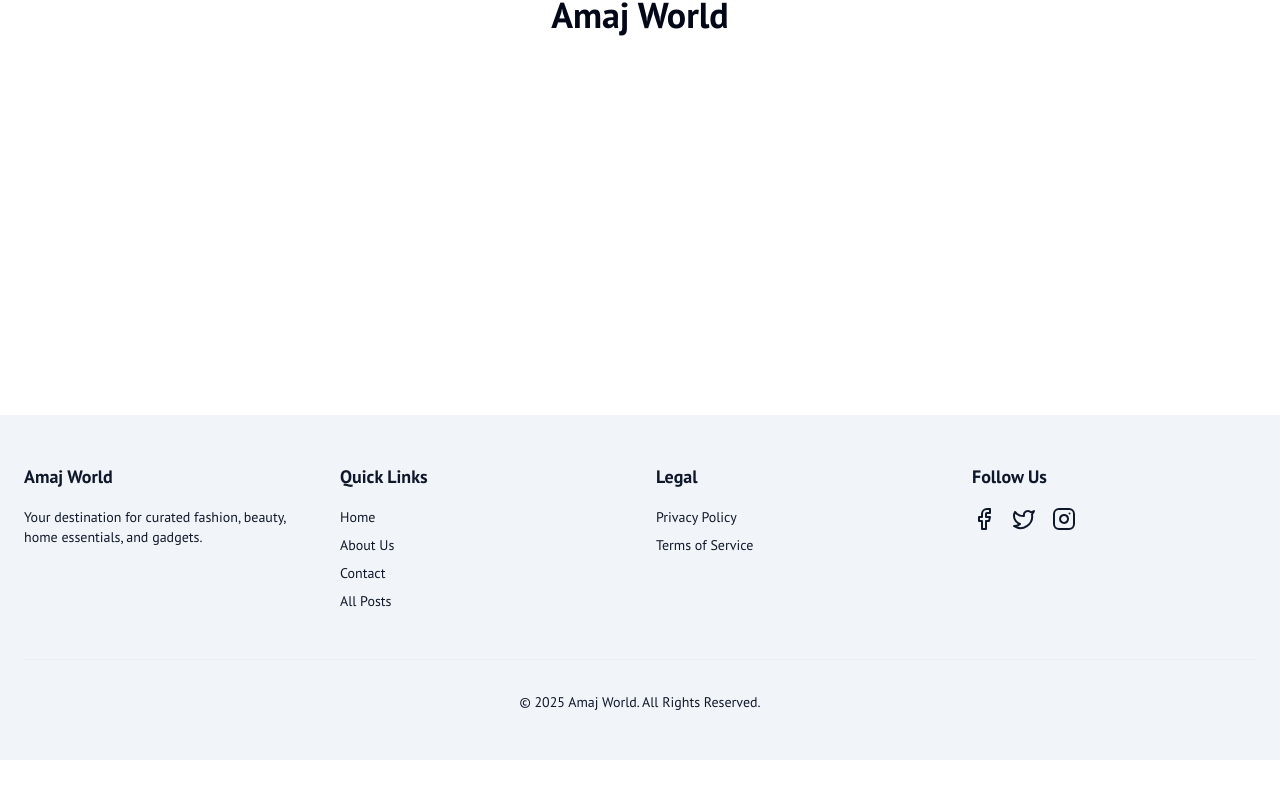
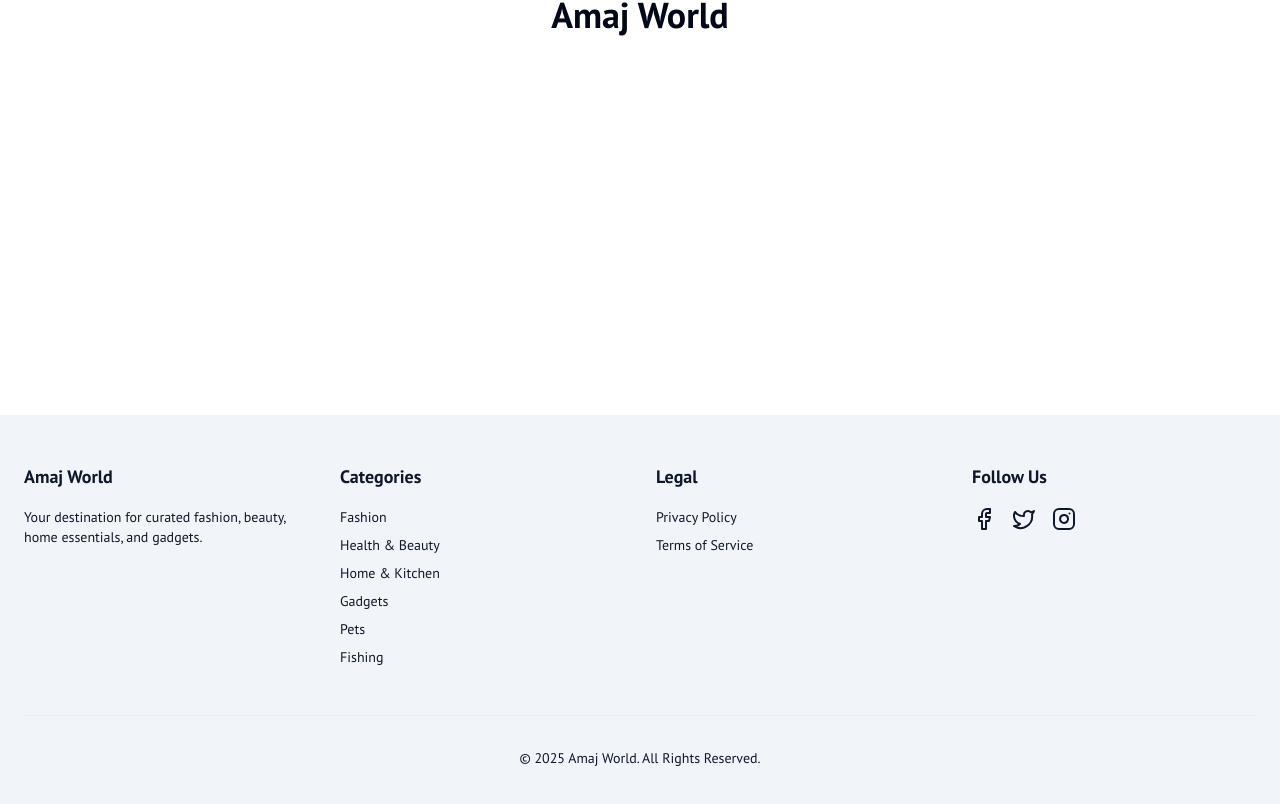
Before and after one commit to amajworld/amaj-world-project, a Next.js app: page / in a window 1280 px wide. Shown: the part 449-1253 px from the top of the page. Before the commit the page ends 1209 px from the top, so only its background shows below. Built offline with nearby package versions, Linux system fonts and the light colour scheme.

Commit message:
শুধু মেনু গুলো ফুটারে কা্যাটাগরী আপশন দিয়ে সেট কর

```diff
--- a/src/components/SiteFooter.tsx
+++ b/src/components/SiteFooter.tsx
@@ -1,5 +1,6 @@
 import Link from 'next/link';
 import { Facebook, Twitter, Instagram } from 'lucide-react';
+import { menuData } from '@/data/menu';
 
 const SiteFooter = () => {
   return (
@@ -14,14 +15,19 @@ const SiteFooter = () => {
             </p>
           </div>
 
-          {/* Quick Links */}
+          {/* Categories */}
           <div>
-            <h3 className="text-lg font-semibold mb-4">Quick Links</h3>
+            <h3 className="text-lg font-semibold mb-4">Categories</h3>
             <ul className="space-y-2 text-sm">
-              <li><Link href="/" className="hover:underline">Home</Link></li>
-              <li><Link href="/about" className="hover:underline">About Us</Link></li>
-              <li><Link href="/contact" className="hover:underline">Contact</Link></li>
-              <li><Link href="/all-posts" className="hover:underline">All Posts</Link></li>
+              {menuData.map((item) =>
+                item.href !== '/' ? (
+                  <li key={item.label}>
+                    <Link href={item.href} className="hover:underline">
+                      {item.label}
+                    </Link>
+                  </li>
+                ) : null
+              )}
             </ul>
           </div>
 
```
